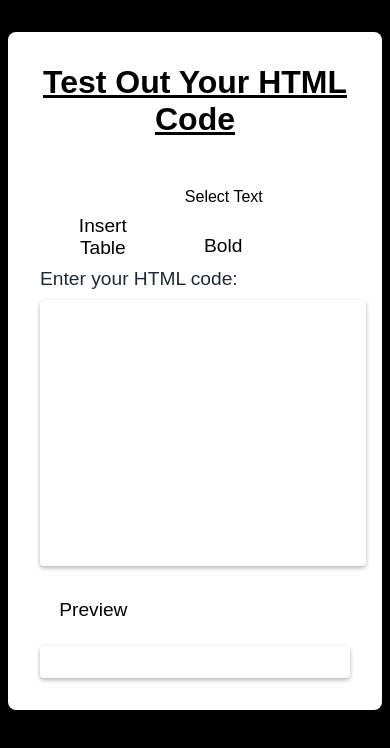
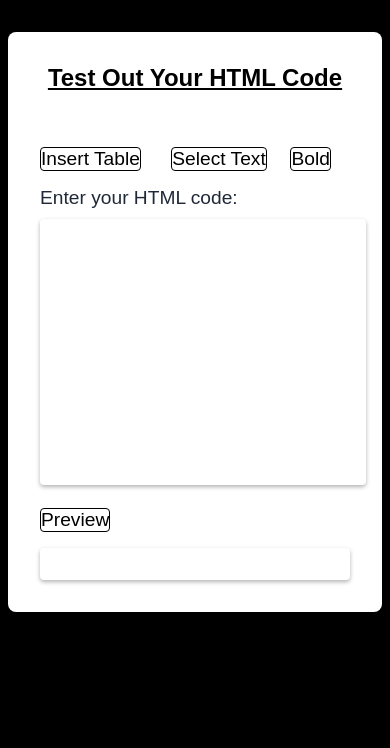
Before and after one commit to printMP/first_html, a plain HTML site: page index.html in a window 390 px wide. Drawn offline with Linux system fonts and the light colour scheme.

Commit message:
added margin and outline to buttons in CSS and responsive design

```diff
--- a/index.html
+++ b/index.html
@@ -3,6 +3,7 @@
 <head>
     <title>HTML Code Tester</title>
     <link rel="stylesheet" href="./style.css" />
+    <meta name="viewport" content="width=device-width, initial-scale=1">
 </head>
 <body>
     <div class="container">
@@ -11,7 +12,7 @@
             <div>
                 <button onclick="insertTable()">Insert Table</button>
             </div>
-            <div
+            <div>
                 <button onclick="selectText()">Select Text</button>
                 <button onclick="applyBold()">Bold</button>
                 <!--<button onclick="applyright()">Align Right</button>-->
--- a/style.css
+++ b/style.css
@@ -41,7 +41,7 @@ textarea {
 
 button {
     background-color: white;
-    border: none;
+    border: 1px black solid;
     border-radius: 4px;
     color: black;
     cursor: pointer;
@@ -70,8 +70,18 @@ button {
     justify-content: space-between;
     align-items: center;
     margin-top: 1em;
+    margin-bottom: 1em;
 }
 
     .toolbar button {
         margin-right: 1em;
     }
+
+@media only screen and (max-width: 415px) {
+    h1 {
+        font-size: 1.5em;
+    }
+    button {
+        padding: 0;
+    }
+}
```
Also changed, not shown: about.html (added, +12 -0 lines).
